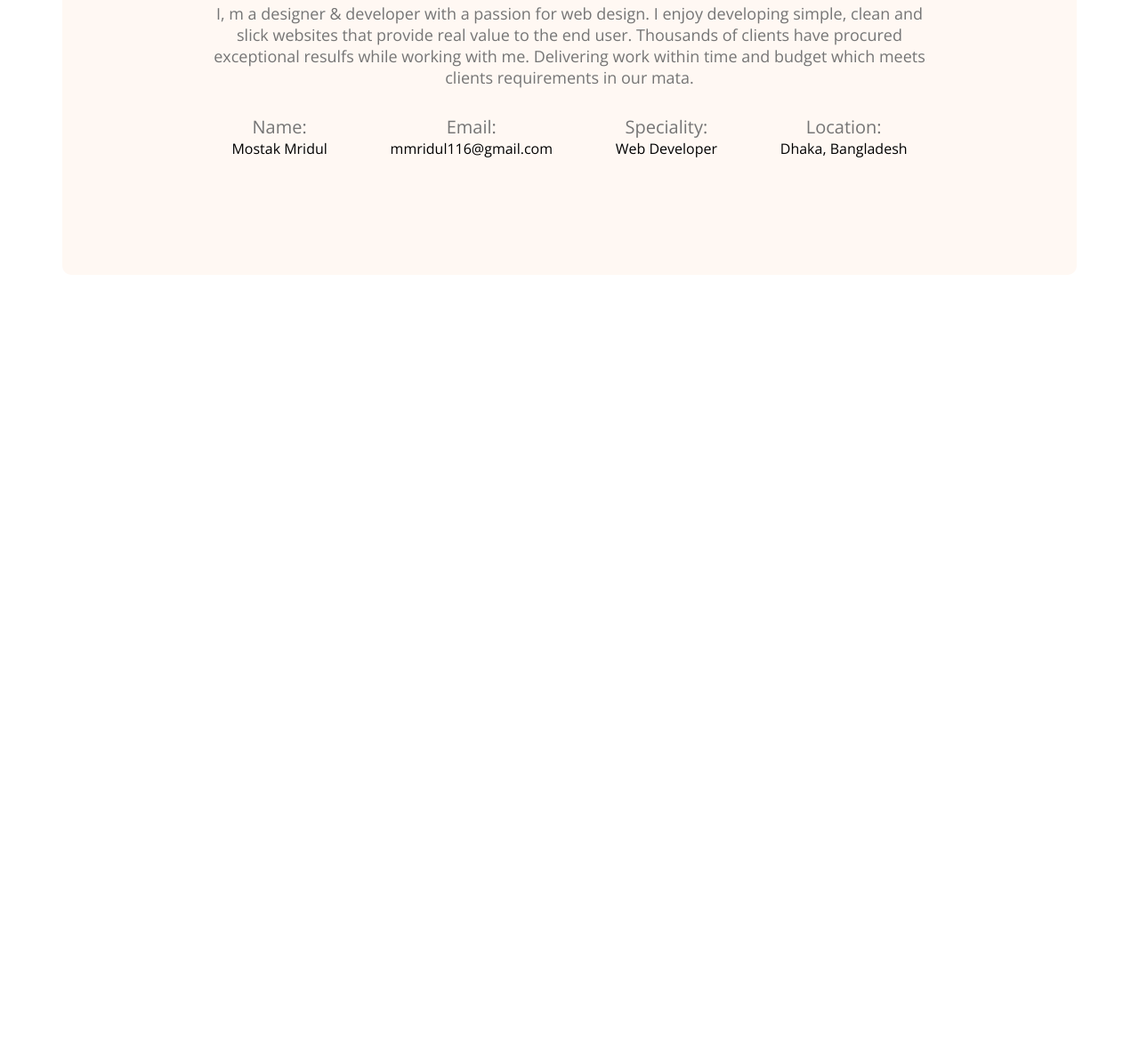
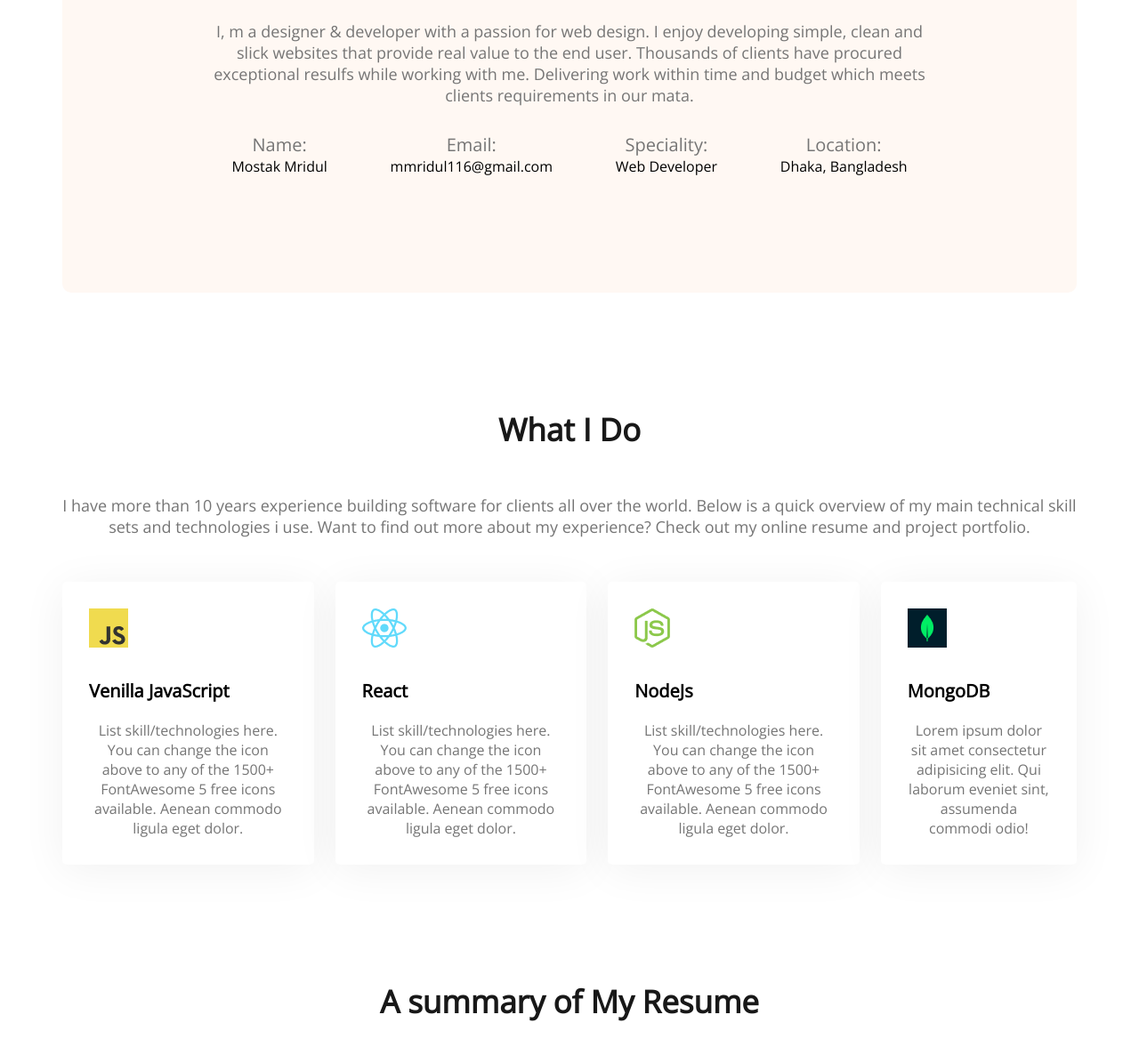
Before and after one commit to mmridul007/developer-website, a plain HTML site: page index.html in a window 1280 px wide. Shown: the part 1177-2363 px from the top of the page at 89% size. Before the commit the page ends 1486 px from the top, so only its background shows below. Drawn offline with nearby package versions, Linux system fonts and the light colour scheme; a web font is replaced by a local one.

Commit message:
added skills content

```diff
--- a/index.html
+++ b/index.html
@@ -31,7 +31,7 @@
     </header>
     <main>
         <section class="about">
-            <h3 class="about-title">About Me</h3>
+            <h3 class="section-title">About Me</h3>
             <p class="about-discription">I, m a designer & developer with a passion for web design. I enjoy developing simple, clean and slick websites that provide real value to the end user. Thousands of clients have procured exceptional resulfs while working with me. Delivering work within time and budget which meets clients requirements in our mata.</p>
             <div class="about-info-cont">
                 <div class="about-info">
@@ -52,6 +52,43 @@
                 </div>
             </div>
         </section>
+        <!-- What i do section -->
+        <section class="what-i-do">
+            <h3 class="section-title">What I Do</h3>
+            <p class="what-i-des">I have more than 10 years experience building software for clients all over the world. Below is a quick overview of my main technical skill sets and technologies i use. Want to find out more about my experience? Check out my online resume and project portfolio.</p>
+            <!-- .skills-cont>.skill*4>img+p.skill-title+p.skill-discription>lorem15 -->
+            <div class="skills-cont">
+                <div class="skill">
+                    <img src="/images/icons/js.png" alt="js-icon">
+                    <p class="skill-title">Venilla JavaScript</p>
+                    <p class="skill-discription">List skill/technologies here. You can change the icon above to any of the 1500+ FontAwesome 5 free icons available. Aenean commodo ligula eget dolor.</p>
+                </div>
+                <div class="skill">
+                    <img src="/images/icons/react.png" alt="react-icon">
+                    <p class="skill-title">React</p>
+                    <p class="skill-discription">List skill/technologies here. You can change the icon above to any of the 1500+ FontAwesome 5 free icons available. Aenean commodo ligula eget dolor.</p>
+                </div>
+                <div class="skill">
+                    <img src="/images/icons/nodejs.png" alt="nodejs-icon">
+                    <p class="skill-title">NodeJs</p>
+                    <p class="skill-discription">List skill/technologies here. You can change the icon above to any of the 1500+ FontAwesome 5 free icons available. Aenean commodo ligula eget dolor.</p>
+                </div>
+                <div class="skill">
+                    <img src="/images/icons/mongo.png" alt="mongodb-icon">
+                    <p class="skill-title">MongoDB</p>
+                    <p class="skill-discription">Lorem ipsum dolor sit amet consectetur adipisicing elit. Qui laborum eveniet sint, assumenda commodi odio!</p>
+                </div>
+            </div>
+        </section>
+        <!-- Resume Section -->
+        <section class="resume">
+            <h3 class="section-title">A summary of My Resume</h3>
+            <div class="resume-cont">
+                <div>
+
+                </div>
+            </div>
+        </section>
     </main>
     <footer>
 
--- a/styles/portfolio.css
+++ b/styles/portfolio.css
@@ -67,17 +67,16 @@ main{
 }
 /* About Section */
 .about{
-    margin-top: 130px;
     background: #FFF8F3;
     border-radius: 10px;
     padding: 131px 155px;
     text-align: center;
 }
-.about-title{
-
+.section-title{
+    text-align: center;
     font-weight: 700;
     font-size: 35px;
-    margin-bottom: 30px;
+    margin-bottom: 50px;
     color: #181818;
 }
 .about-discription{
@@ -99,3 +98,38 @@ main{
     font-size: 20px;
     color: #474747;
 }
+section{
+    margin-top: 130px;
+
+}
+.skills-cont{
+    display: flex;
+    margin-top: 50px;
+    gap: 24px;
+}
+.skill{
+    background: #FFFFFF;
+    box-shadow: 0px 6px 50px rgba(0, 0, 0, 0.06);
+    border-radius: 5px;
+    padding: 30px;
+}
+.skill-title{
+    font-weight: 700;
+    font-size: 20px;
+    margin-top: 30px;
+    margin-bottom: 20px;
+}
+.skill-discription{
+    font-weight: 400;
+    font-size: 16px;
+    color: #757575;
+    text-align: center;
+}
+.what-i-des{
+    font-weight: 400;
+    font-size: 18px;
+    color: #757575;
+    text-align: center;
+    margin-bottom: 50px;
+}
+/* Resume Style */
```
